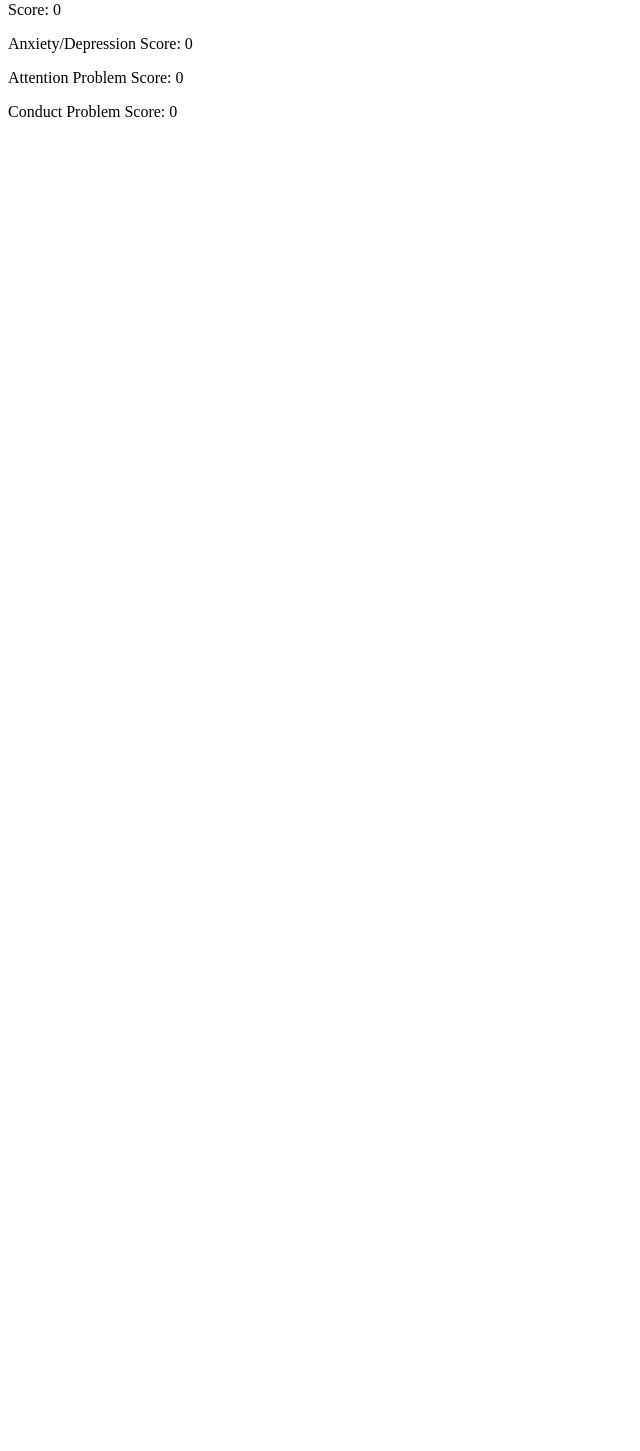
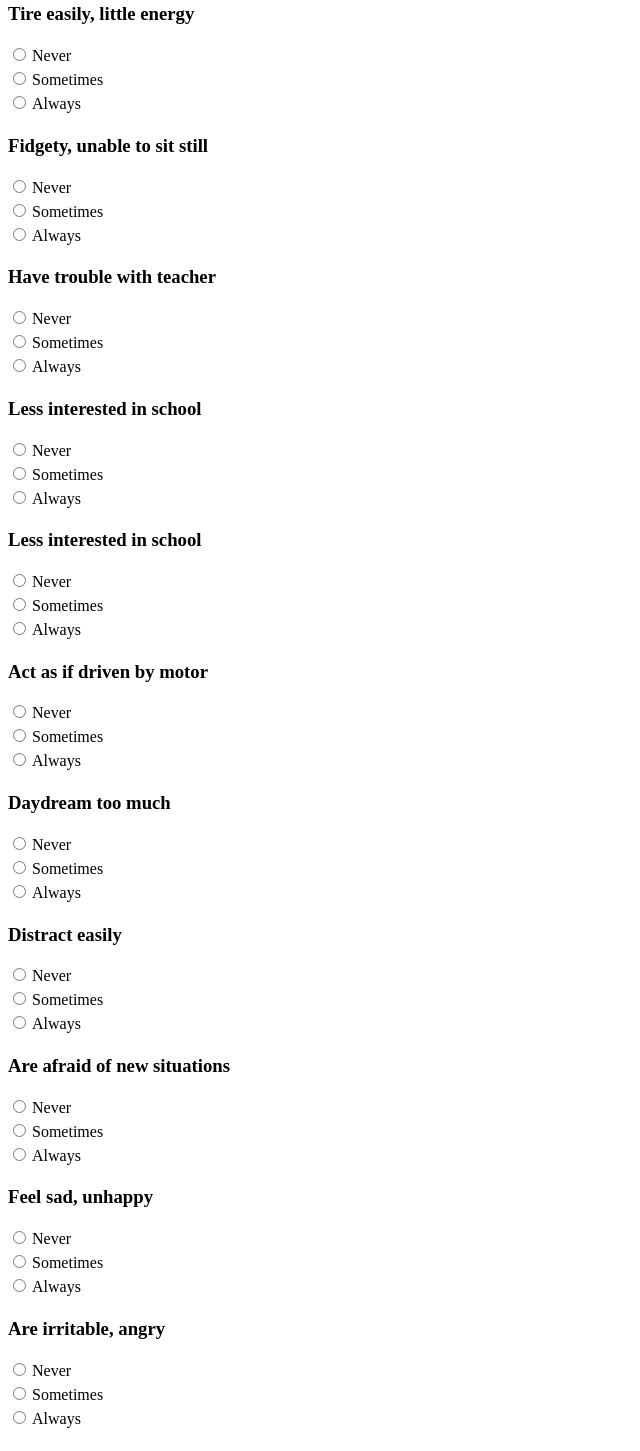
Before and after one commit to mrCamilo/misc, a React (Create React App) app in the folder passaic_peds_forms/symptom_checklist/: page / in a window 1280 px wide. Shown: the part 380-1831 px from the top of the page, without its empty margins (0-640 px from the left). Before the commit the page ends 800 px from the top, so only its background shows below. Built offline with nearby package versions, Linux system fonts and the light colour scheme.

Commit message:
all the psc-y questions separately

```diff
--- a/passaic_peds_forms/symptom_checklist/src/questionsData.js
+++ b/passaic_peds_forms/symptom_checklist/src/questionsData.js
@@ -1,11 +1,155 @@
 const questionsData = [
     {
         id: 1,
-	question: "Complain of aches or pains"
+	question: "Complain of aches or pains",
+	category: ""
     },
     {
 	id: 2,
-	question: "Spend more time alone"
+	question: "Spend more time alone",
+	category: ""
+    },
+    {
+	id: 3,
+	question: "Tire easily, little energy",
+	category: ""
+    },
+    {
+	id: 4,
+	question: "Fidgety, unable to sit still",
+        category: ""
+    },
+    {
+	id: 5,
+	question: "Have trouble with teacher",
+
+    },
+    {
+	id: 6,
+	question: "Less interested in school"
+    },
+    {
+	id: 7,
+	question: "Less interested in school"
+    },
+    {
+	id: 8,
+	question: "Act as if driven by motor"
+    },
+    {
+	id: 9,
+	question: "Daydream too much"
+    },
+    {
+	id: 10,
+	question: "Distract easily"
+    },
+    {
+	id: 11,
+	question: "Are afraid of new situations"
+    },
+    {
+	id: 12,
+	question: "Feel sad, unhappy"
+    },
+    {   id: 13,
+	question: "Are irritable, angry"
+    },
+    {
+	id: 14,
+	question: "Feel hopeless"
+    },
+    {
+        id: 15,
+        question: "Have trouble concentrating"
+    },
+    {
+	id: 16,
+	question: "Less interested in friends"
+    },
+    {
+	id: 17,
+	question: "Fight with other children"
+    },
+    {
+	id: 18,
+	question: "Absent from school"
+    },
+    {
+	id: 19,
+	question: "School grades dropping"
+    },
+    {
+	id: 20,
+	question: "Down on yourself"
+    },
+    {
+	id: 21,
+	question: "Visit doctor with doctor finding nothing wrong"
+    },
+    {
+	id: 22,
+	question: "Have trouble sleeping"
+    },
+    {
+	id: 23,
+	question: "Worry a lot"
+    },
+    {
+	id: 24,
+	question: "Want to be with parent more than before"
+    },
+    {
+	id: 25,
+	question: "Feel that you are bad"
+    },
+    {
+	id: 26,
+	question: "Take unnecessary risks"
+    },
+    {
+	id: 27,
+	question: "Get hurt frequently"
+    },
+    {
+	id: 28,
+	question: "Seem to be having less fun"
+    },
+    {
+	id: 29,
+	question: "Act younger than children your age"
+    },
+    {
+	id: 30,
+        question: "Do not listen to rules"
+    },
+    {
+	id: 31,
+	question: "Do not show feelings"
+    },
+    {
+	id: 32,
+	question: "Do not understand other people's feelings"
+    },
+    {
+	id: 33,
+	question: "Tease others"
+    },
+    {
+	id: 34,
+	question: "Blame others for your troubles"
+    },
+    {
+	id: 35,
+	question: "Take things that do not belong to you"
+    },
+    {
+	id: 36,
+	question: "Refuse to share"
+    },
+    {
+	id: 37,
+	question: "Do you have any emotional or behavioral problems for which you need help?"
     }
 ]
 
```
